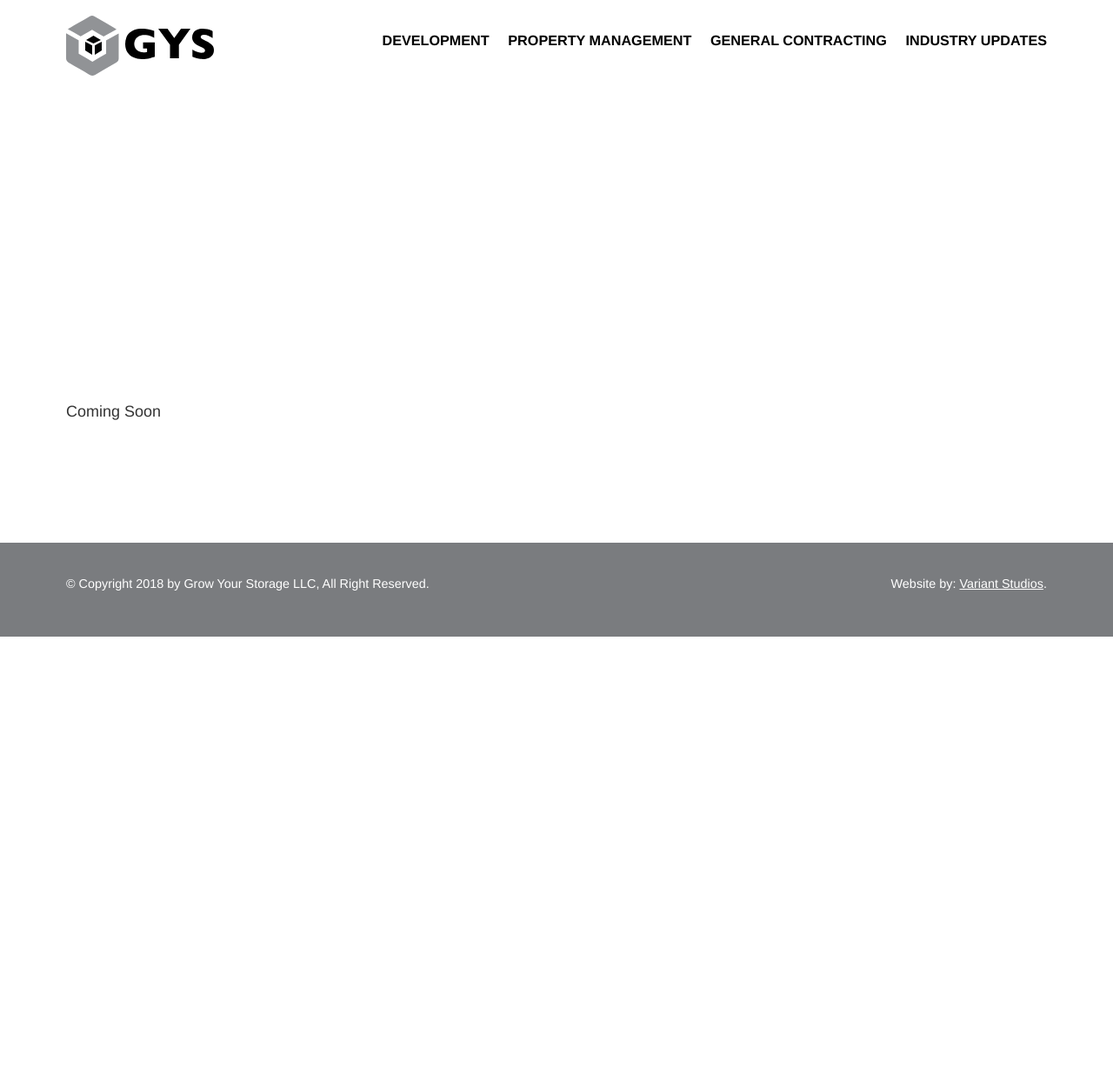
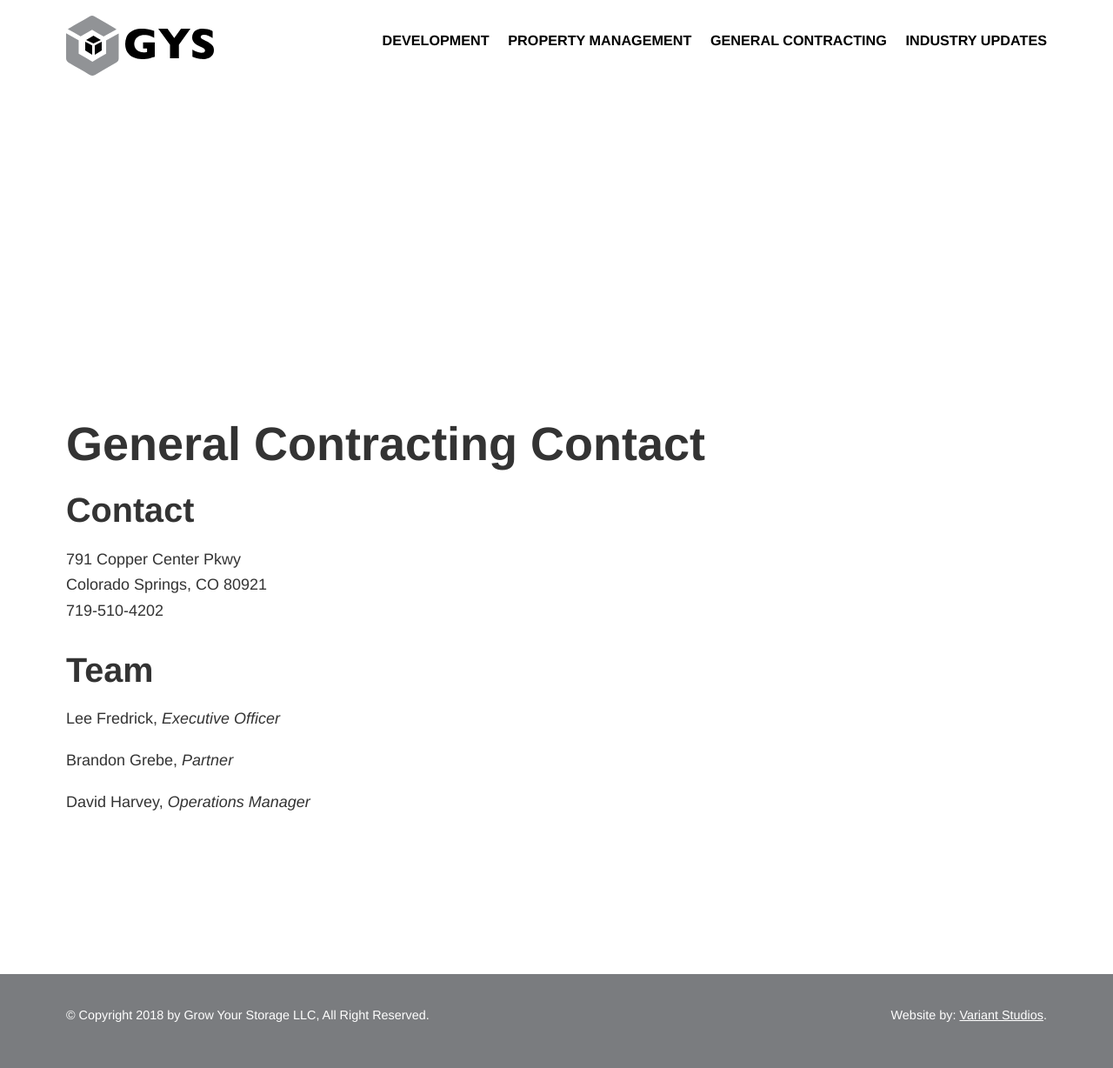
Before and after one commit to variantstudios/growyourstorage.com, a Jekyll site: the page built from general-contracting/contact/index.md, in a window 1280 px wide. Shown: the whole page at 87% size. Built offline with Jekyll 4.4.1, drawn with Linux system fonts in a browser that asks for light colours; cached includes are drawn as plain includes; before the commit the page ends 900 px from its top, so only the background shows below that.

Commit message:
Updated 'general-contracting/contact/index.md' via CloudCannon

```diff
--- a/general-contracting/contact/index.md
+++ b/general-contracting/contact/index.md
@@ -6,4 +6,19 @@ search_engine_optimization:
   share_image_path:
 layout: page
 ---
-Coming Soon
+
+# General Contracting Contact
+
+### Contact
+
+791 Copper Center Pkwy<br>Colorado Springs, CO 80921<br>719-510-4202
+
+### Team
+
+Lee Fredrick, *Executive Officer*
+
+Brandon Grebe,&nbsp;*Partner*
+
+David Harvey, *Operations Manager*
+
+&nbsp;
```
